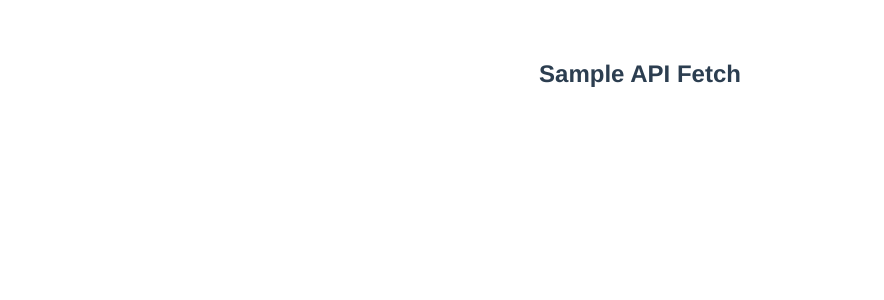
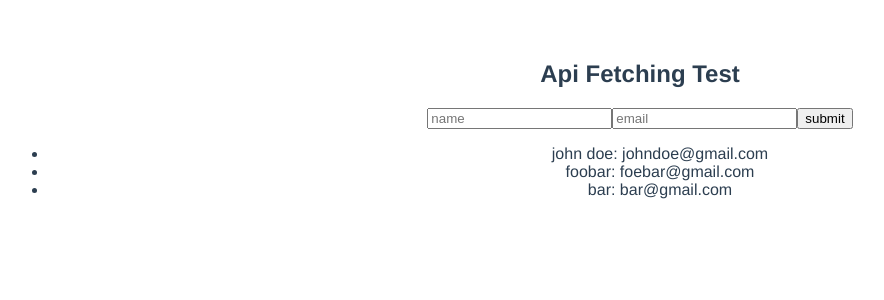
Before and after one commit to danivijay/vue-test-app, a Vue app: page /api in a window 1280 px wide. Shown: the top 300 px of the page, without its empty margins (0-884 px from the left). Built offline with nearby package versions, Linux system fonts and the light colour scheme.

Commit message:
design and link

```diff
--- a/src/components/apiFetch.vue
+++ b/src/components/apiFetch.vue
@@ -1,42 +1,37 @@
 <template>
-  <div class="test">
+  <div class="apiFetch">
     <h2>{{title}}</h2>
+    <form v-on:submit="addUser">
+      <input type="text" v-model="newUser.name" placeholder="name">
+      <input type="text" v-model="newUser.email" placeholder="email">
+      <input type="submit" value="submit">
+    </form>
+    <ul>
+      <li v-for="user in users">
+        {{user.name}}: {{user.email}}
+      </li>
+    </ul>
   </div>
 </template>
 
 <script>
 export default {
-  name: 'test',
+  name: 'apiFetch',
   data() {
     return {
-      title: 'Sample API Fetch',
-      test2: '',
-      user: {
-        firstName: 'john',
-        lastName: 'johny'
-      },
-      showHideTest: false,
-      items: [
-        {title: 'item 1'},
-        {title: 'item 2'},
-        {title: 'item 3'}
+      title: "Api Fetching Test",
+      newUser: {},
+      users: [
+        { name: "john doe", email:"johndoe@gmail.com" , contacted: false},
+        { name: "foobar", email:"foebar@gmail.com" , contacted: false},
+        { name: "bar", email:"bar@gmail.com" , contacted: false}
       ]
     }
   },
   methods: {
-    greet: function(greeting){
-      alert(greeting);
-    },
-    pressKey: function(e) {
-      console.log(e.target.value);
-    },
-    enterPress: function(){
-      console.log('enterhit');
-    }
-  },
-  computed: {
-    fullName: function() {
-      return this.user.firstName + ' ' + this.user.lastName;
+    addUser: function(e){
+      console.log("add");
+      e.preventDefault();
     }
   }
 }
```
